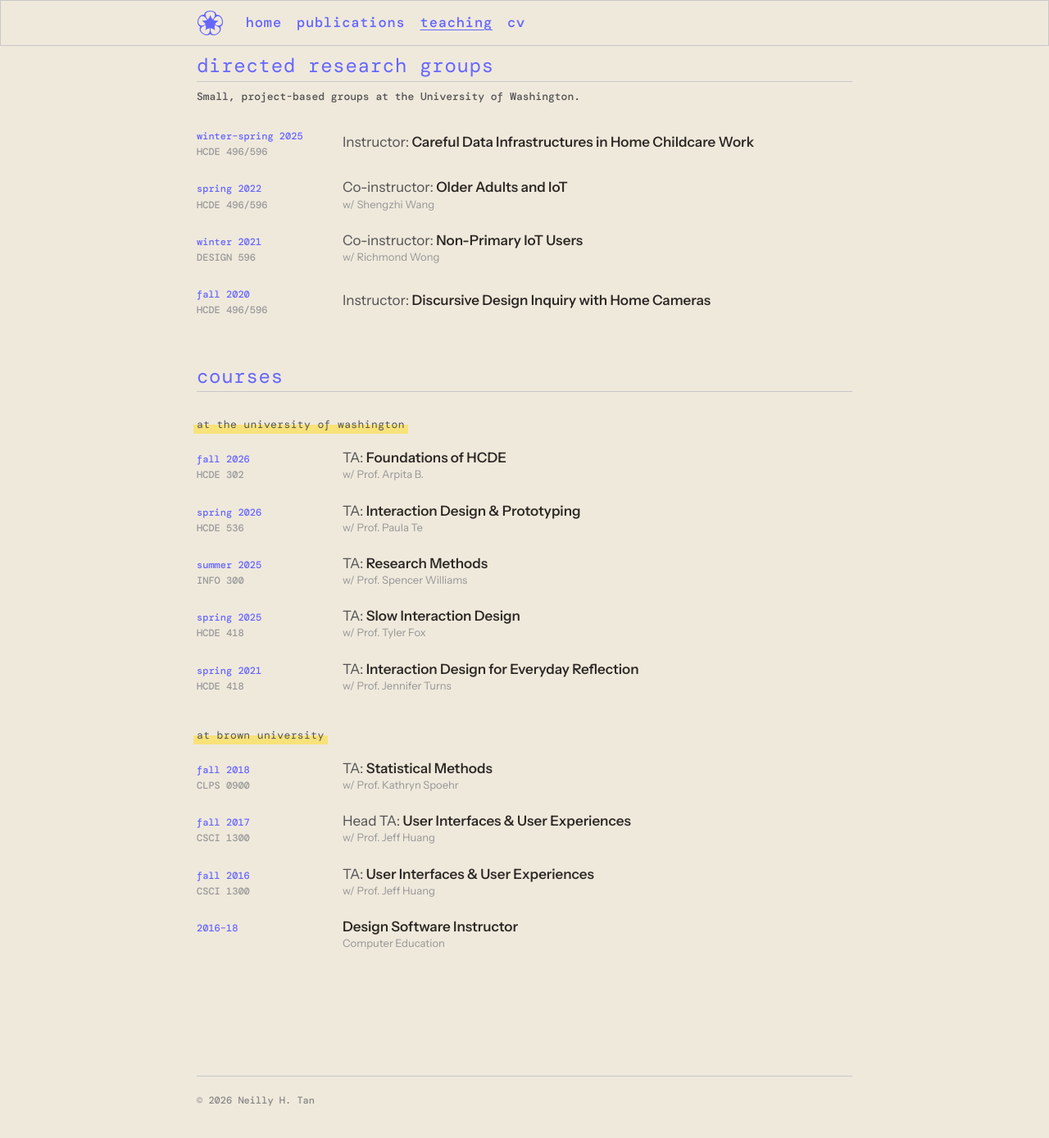
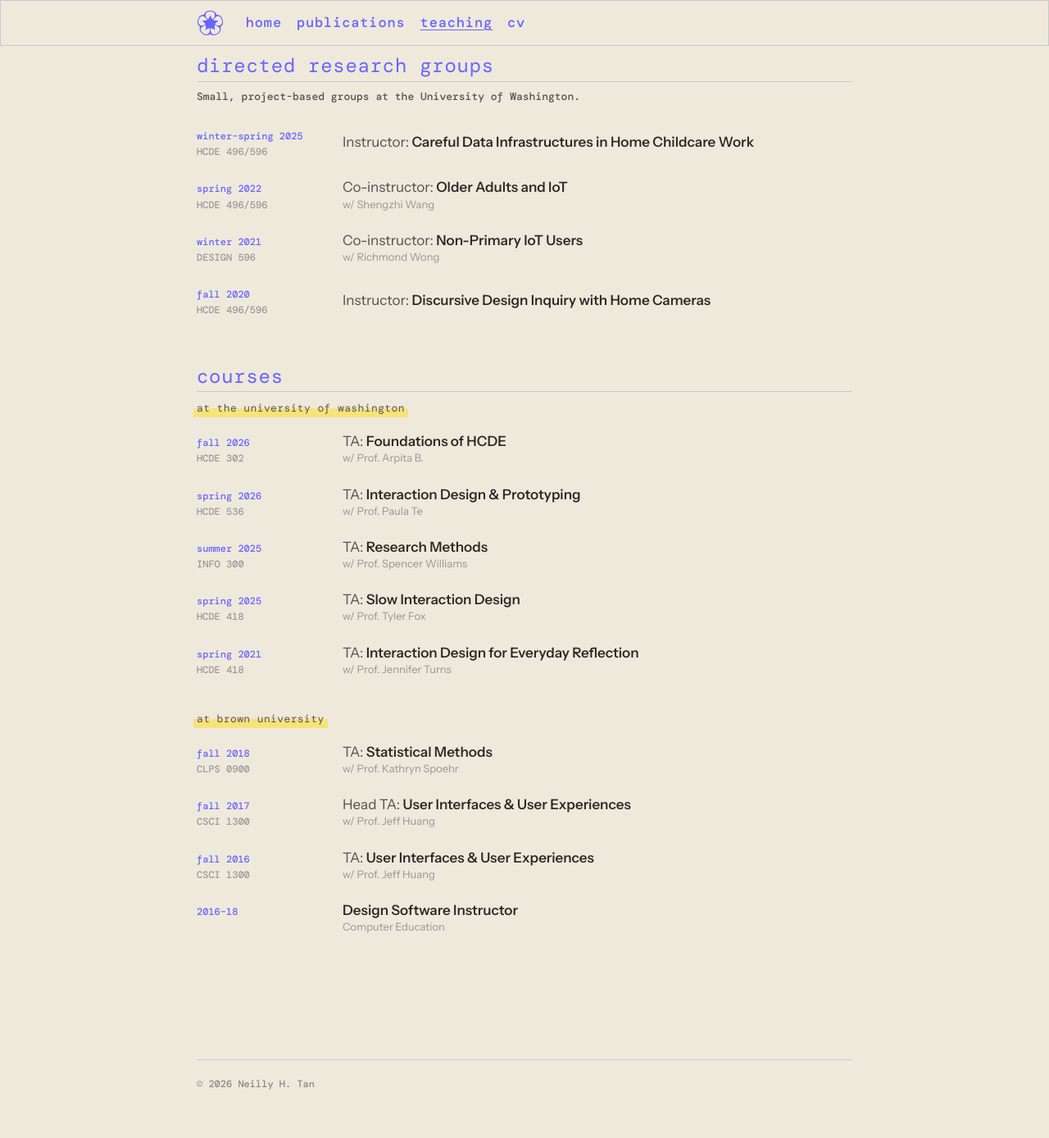
Before and after one commit to neillytan/neillytan.github.io, a Jekyll site: the page built from teaching.html, in a window 1280 px wide and 1400 px high, scrolled down 171 px. Shown: the top 1388 px of the window at 82% size. Built offline with Jekyll 4.4.1, drawn with Linux system fonts in a browser that asks for light colours; some web fonts are replaced.

Commit message:
Teaching: tighten space under courses heading
Co-Authored-By: Claude Opus 5.5 <noreply@anthropic.com>

```diff
--- a/assets/css/style.css
+++ b/assets/css/style.css
@@ -150,6 +150,7 @@ p { margin: 0 0 1rem; }
 .teach .pub-meta { font-size: 13px; color: #999; margin-top: -6.6px !important; }
 .teach-subhead { grid-column: 1 / -1; justify-self: start; margin: 6px 0 -4px -4px; padding: 0 4px; font-family: var(--heading-font); font-size: 13px; font-weight: 400; letter-spacing: 0.03em; color: #555; background: linear-gradient(transparent 50%, var(--highlight) 50%); }
 .teach-subhead ~ .teach-subhead { margin-top: 18px; }
+.teach .pub-list > .teach-subhead:first-child { margin-top: -14px; }
 .teach-role { font-weight: 420; color: #555; }
 
 /* ---------- small screens ---------- */
```
